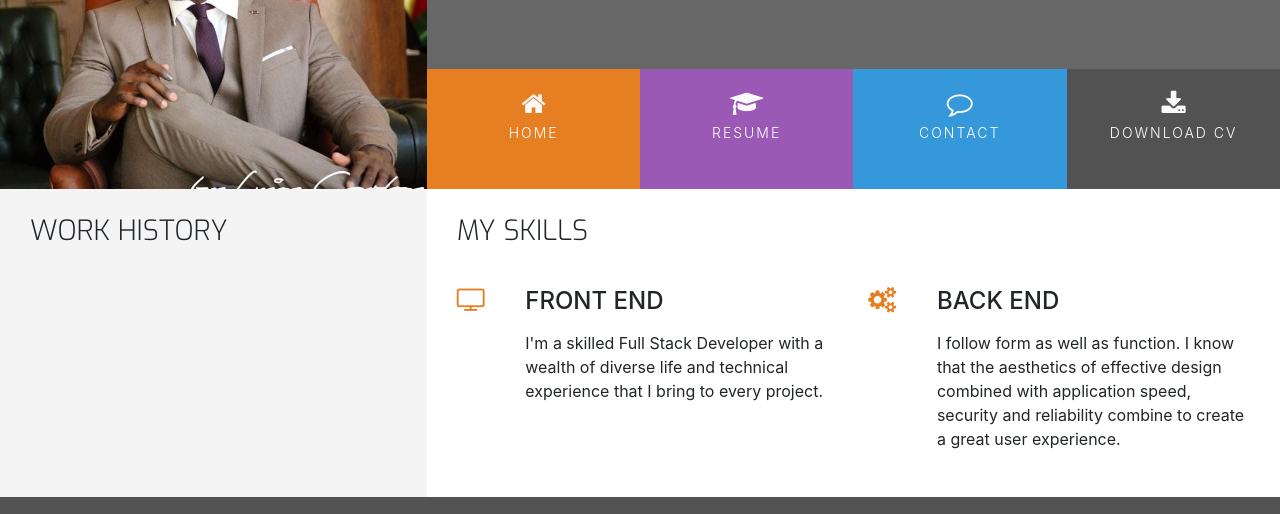
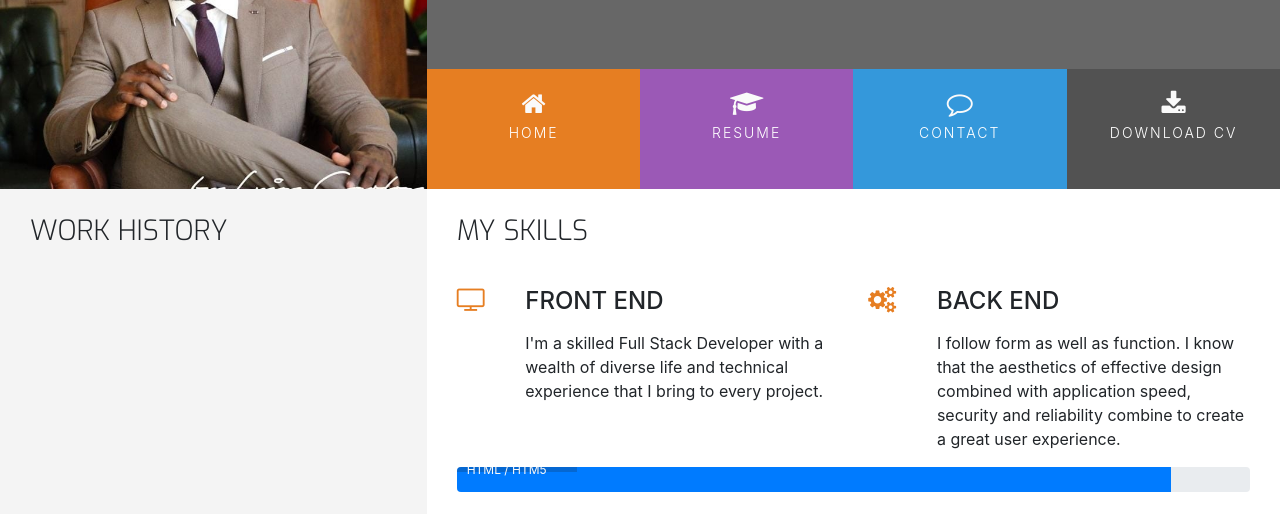
Before and after one commit to atchutchi/my-curriculum, a website: page resume.html in a window 1280 px wide. Shown: the part 180-694 px from the top of the page. Drawn offline with nearby package versions, Linux system fonts and the light colour scheme.

Commit message:
Add progress bar html row

```diff
--- a/assets/css/style.css
+++ b/assets/css/style.css
@@ -260,3 +260,21 @@ footer {
     position: relative;
     width: 60%;
 }
+
+/*--------------------------------------------Skills */
+
+.progress{
+    height: 25px;
+    position: relative;
+    margin-bottom: 4px;
+
+}
+
+.progress-type{
+    position: absolute;
+    left: 0px;
+    font-weight: 400;
+    padding: 3px 30px 2px 10px;
+    color: #fafafa;
+    background-color: rgba(25, 25, 25, 0.2);
+}
--- a/resume.html
+++ b/resume.html
@@ -87,6 +87,16 @@
                         </div>
                     </div>
                 </div>
+                <div class="row">
+                    <div class="col">
+                        <div class="progress">
+                            <div class="progress-bar" role="progressbar" aria-valuenow="90" aria-valuemin="0" aria-valuemax="100" style="width: 90%;">
+                                <span class="sr-only">90% complete</span>
+                            </div>
+                            <span class="progress-type">HTML / HTM5</span>
+                        </div>
+                    </div>
+                </div>
             </div>
         </div>
 
```
